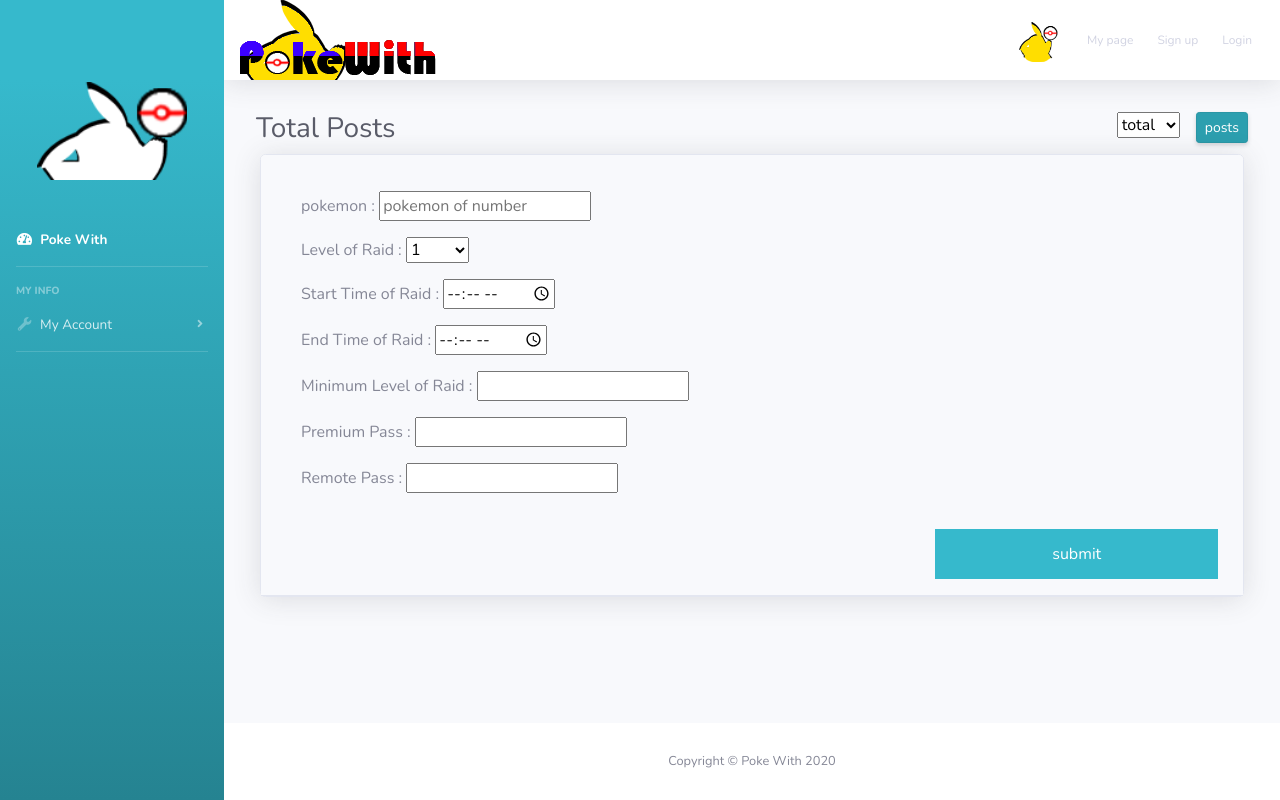
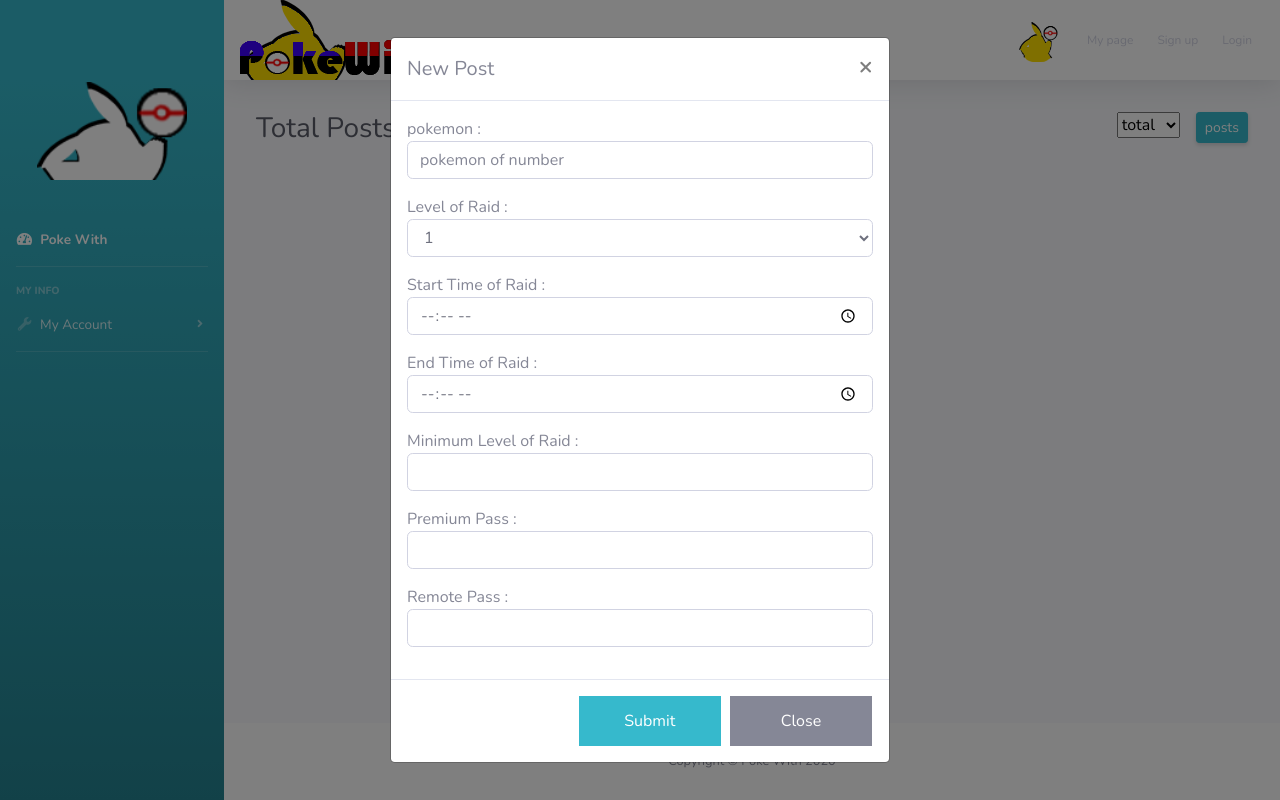
Before and after one commit to stbpiza/pokewithFront, a plain HTML site: page pokewith/index.html in a window 1280 px wide. Both pictures are taken after a click on the button "posts". Drawn offline with nearby package versions, Linux system fonts and the light colour scheme; no server answers.

Commit message:
index, mypost 수정

```diff
--- a/pokewith/index.html
+++ b/pokewith/index.html
@@ -141,11 +141,12 @@
           <div class="d-flex bd-highlight">
             <div class="p-2 flex-grow-1 bd-highlight"><h1 class="h3 mb-0 text-gray-800">Total Posts</h1></div>
             <div class="p-2 bd-highlight filter"></div>
-            <div class="p-2 bd-highlight"><button id="post-btn" class="d-none d-sm-inline-block btn btn-sm btn-info shadow-sm">posts</button></div>
+            <div class="p-2 bd-highlight"><button id="post-btn" data-toggle="modal" data-target="#exampleModalCenter" class="d-none d-sm-inline-block btn btn-sm btn-info shadow-sm">posts</button></div>
           </div>
 
           <!-- Content Row -->
           <div class="row">
+            <div class="modal fade" id="exampleModalCenter" tabindex="-1" role="dialog" aria-labelledby="exampleModalCenterTitle" aria-hidden="true"></div>
             <div id="post-box" class="container-fluid"></div>
           </div>
 
--- a/pokewith/js/index.js
+++ b/pokewith/js/index.js
@@ -111,7 +111,6 @@ const commentData = [
   },
 ]
 
-
 //밖에서 ajax 코드를 빼고
 //response 값을 받아서
 /*
@@ -121,6 +120,7 @@ const result = response
 
 view.allPostHtml(result, n)
 */
+
 
 //sendAjax() : ajax 연결 (POST/GET)
 function sendAjax(url, method, data, callback){
@@ -152,6 +152,7 @@ function sendAjax(url, method, data, callback){
   }
 
 }
+
 
 //allPostHtml() : 전체/필터 게시글 출력 함수
 function allPostHtml(requiredData, n){
@@ -235,8 +236,8 @@ function allPostHtml(requiredData, n){
   let postbox = document.querySelector("#post-box");
   postbox.appendChild(startDiv);
 
+}
 
-}
 
 //allPost() : 모든 포스트/필터된 포스트를 출력하기 전 거치는 ajax
 function allPostAjax(selectOption) {
@@ -296,12 +297,15 @@ function allPostAjax(selectOption) {
   //}
 };
 
+
+//removeAllPost() : 필터링할 때 기존에 있던 포스트들 다 숨기는 기능
 function removeAllPost(){
   let card = document.querySelectorAll(".card");
   for(let i = 0; i < card.length; i++){
     card[i].style.display = 'none';
   }
 }
+
 
 //윈도우가 로드될 때 allPost()를 실행시키기 위한 함수
 if (window.addEventListener)
@@ -310,62 +314,77 @@ else if (window.attachEvent)
       window.attachEvent("onload", allPostAjax);
 else window.onload = allPostAjax;
 
+
 //post 버튼에 onClick 함수 binding
 let postBtn = document.getElementById('post-btn');
 postBtn.addEventListener('click',createPost);
 
 
 //createPost() : 새로운 post 탬플릿 생성 함수
-/* 아직 위에 sticky하게 붙이는 법은 연구해봐야 한다. */
 function createPost(){
 
-  let newDiv = document.createElement("div");
-  newDiv.setAttribute("class", "card shadow mb-4 sticky-top");
-  newDiv.setAttribute("id", "cardBox");
+  let modalDiv = document.querySelector("#exampleModalCenter");
 
-  let newDiv2 = document.createElement("div");
-  newDiv2.setAttribute("class", "card-header py-3");
+  let modalBox = document.createElement("div");
+  modalBox.setAttribute("class", "modal-dialog modal-dialog-centered");
+  modalBox.setAttribute("role", "document");
+  modalDiv.appendChild(modalBox);
 
-  let str = "";
-  str += "<div class='card-body'>";
-  str += `
-    <p>pokemon : <input type='text' id='pokemon' name='pokemon' placeholder='pokemon of number'></p>
-    <p>Level of Raid : <select name="searchYear" id="raidLevel" name="raidLevel">
+  let modalContent = document.createElement("div");
+  modalContent.setAttribute("class", "modal-content");
+  modalBox.appendChild(modalContent);
+
+  let modalHeader = document.createElement("div");
+  modalHeader.setAttribute("class", "modal-header");
+  modalContent.appendChild( modalHeader);
+
+  modalHeaderStr = '';
+  modalHeaderStr += "<h5 class='modal-title id='exampleModalLongTitle'>New Post</h5>";
+  modalHeaderStr += "<button type='button' class='close' data-dismiss='modal' aria-label='Close'><span aria-hidden='true'>&times;</span></button>";
+  modalHeader.innerHTML =  modalHeaderStr;
+
+  let modalBody = document.createElement("div");
+  modalBody.setAttribute("class", "modal-body");
+  modalContent.appendChild(modalBody);
+
+  let modalBodyStr = '';
+  modalBodyStr += "<p>pokemon : <input type='text' id='pokemon' class='form-control' name='pokemon' placeholder='pokemon of number'></p>";
+  modalBodyStr += `<p>Level of Raid : <select name="searchYear" id="raidLevel" class='form-control' name="raidLevel">
                       <option value="1">1</option>
                       <option value="3">3</option>
                       <option value="5">5</option>
                       <option value="mega">mega</option>
-                       </select>
-    <p>Start Time of Raid : <input type='time' id='startTime' name='startTime'></p>
-    <p>End Time of Raid : <input type='time' id='endTime' name='endTime'></p>
-    <p>Minimum Level of Raid : <input type='number' id='minLevel' name='minLevel' value='minLevel'></p>
-    <p>Premium Pass : <input type='number' id='nPass' name='nPass' value='nPass'></p>
-    <p>Remote Pass : <input type='number' id='rPass' name='rPass' value='rPass'></p>
-  `;
-  newDiv2.innerHTML = str;
+                      </select></p>`;
+  modalBodyStr += "<p>Start Time of Raid : <input type='time' id='startTime' class='form-control' name='startTime'></p>";
+  modalBodyStr += "<p>End Time of Raid : <input type='time' id='endTime' class='form-control' name='endTime'></p>";
+  modalBodyStr += "<p>Minimum Level of Raid : <input type='number' id='minLevel' class='form-control' name='minLevel' value='minLevel'></p>";
+  modalBodyStr += "<p>Premium Pass : <input type='number' id='nPass' class='form-control' name='nPass' value='nPass'></p>";
+  modalBodyStr += "<p>Remote Pass : <input type='number' id='rPass' class='form-control' name='rPass' value='rPass'></p>";
+  modalBody.innerHTML = modalBodyStr;
 
-  newDiv.appendChild(newDiv2);
+  let modalFooter = document.createElement("div");
+  modalFooter.setAttribute("class", "modal-footer");
+  modalContent.appendChild(modalFooter);
 
-  let newDiv3 = document.createElement("div");
-  newDiv3.setAttribute("class", "d-flex justify-content-end");
+  let modalSubmit = document.createElement("button");
+  modalSubmit.setAttribute("id", "submit-btn");
+  modalSubmit.setAttribute("class", "border-0 btn-info comment-btn");
+  modalSubmit.setAttribute("value", "submit");
+  modalSubmit.addEventListener("click", addPost);
 
-  let submitBtn = document.createElement("button");
-  submitBtn.setAttribute("class", "border-0 btn-info comment-btn");
-  submitBtn.setAttribute("id", "submit-btn");
-  submitBtn.setAttribute("value", "submit");
+  let modalSubmitText = document.createTextNode('Submit');
+  modalSubmit.appendChild(modalSubmitText);
+  modalFooter.appendChild(modalSubmit);
 
-  let submitText = document.createTextNode('submit');
-  submitBtn.appendChild(submitText);
+  let modalClose = document.createElement("button");
+  modalClose.setAttribute("class", "border-0 btn-secondary comment-btn");
+  modalClose.setAttribute("data-dismiss", "modal");
 
-  newDiv3.appendChild(submitBtn);
-  newDiv2.appendChild(newDiv3);
+  let modalCloseText = document.createTextNode('Close');
+  modalClose.appendChild(modalCloseText);
+  modalFooter.appendChild(modalClose);
+}
 
-  let postbox = document.querySelector("#post-box");
-  postbox.appendChild(newDiv);
-
-  submitBtn.addEventListener('click', addPost);
-  submitBtn.addEventListener('click', hidePost);
-}
 
 //addPost() : 기존 게시글에 새 게시글의 데이터를 더하는 함수
 /* 포스트를 생성하게 되면 바로 mypost 화면으로 리다이렉트 된다. */
@@ -395,14 +414,6 @@ function addPost(){
   // allPostHtml(addData, postData.length-1);
 }
 
-//hidePost() : 새 게시글을 생성하는 템플릿을 삭제하는 함수
-function hidePost(){
-  let cardBox = document.querySelector( "#cardBox" );
-  let postBox = document.querySelector( "#post-box" );
-
-  postBox.removeChild(cardBox);
-
-}
 
 //allComment() : 특정 포스트의 모든 댓글을 출력하는 함수
 function allComment(resultData, num) {
@@ -461,6 +472,7 @@ function allComment(resultData, num) {
 
 }
 
+
 //allCommentView() : 특정 포스트의 모든 댓글을 출력하기 전 거치는 ajax
 function allCommentAjax(num) {
   var url = 'http://192.168.1.136:8888/comment/'+num;
@@ -475,6 +487,7 @@ function allCommentAjax(num) {
   });
 };
 
+
 //hideComment() : 특정 포스트의 모든 댓글을 숨기고 보여주는 함수.
 function hideComment(num) {
   var commentBox = document.querySelector(".commentBody"+num);
@@ -488,6 +501,7 @@ function hideComment(num) {
     arrowDown.innerHTML = 'comment <i class="fa fa-sort-up"></i>';
   }
 }
+
 
 //commitComment() : 특정 포스트에 댓글 생성
 /* 댓글을 생성하게 되면 바로 mypost 화면으로 리다이렉트 된다. */
@@ -518,6 +532,7 @@ function commitComment(num) {
 
   alert("댓글이 성공적으로 등록되었습니다.");
 }
+
 
 //makeFilteringButton() : 메인 페이지에 filtering할 select 버튼 생성
 function makeFilteringButton(){
@@ -554,23 +569,21 @@ function makeFilteringButton(){
   document.getElementById("filterSelect").appendChild(selectThree);
 }
 
+
 //filterOptionCheck() : 필터링할 value 대로 ajax를 걸어주는 함수
 function filterOptionCheck(){
   var selectOption = document.getElementById("filterSelect").value;
   if(selectOption === 'total'){
-    alert("hi total");
     return allPostAjax(selectOption);
   }else if(selectOption === 'three'){
-    alert("hi three");
     return allPostAjax(selectOption);
   }else if(selectOption === 'five'){
-    alert("hi five");
     return allPostAjax(selectOption);
   }else{
-    alert("hi mega");
     return allPostAjax(selectOption);
   }
 }
+
 
 //윈도우가 로드될 때 makeFilteringButton()를 실행시키기 위한 함수
 if (window.addEventListener)
```
Also changed, not shown: pokewith/js/mypost.js (+116 -88 lines). Lines whose indentation alone changed are shown as unchanged.
